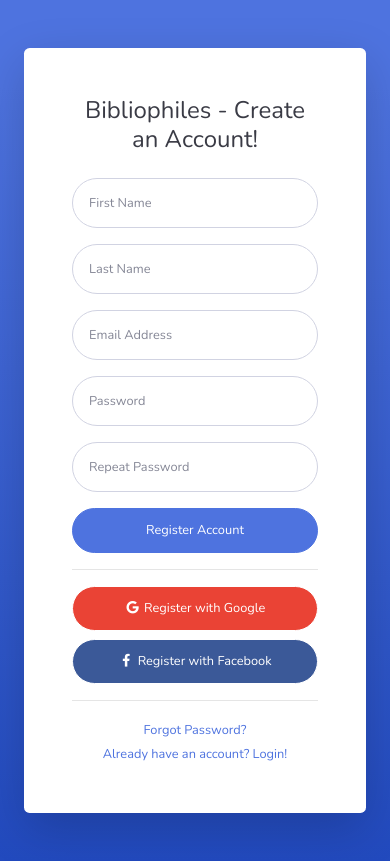
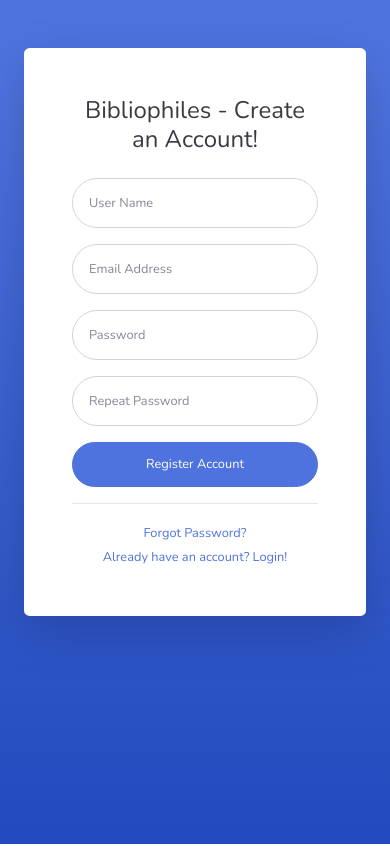
Before and after one commit to homemix/bibliophiles, a Flask app: page /auth/register in a window 390 px wide. Run offline with Flask 2, Linux system fonts and the light colour scheme; some libraries are stand-ins or nearby versions.

Commit message:
login/register updates

```diff
--- a/app.py
+++ b/app.py
@@ -42,7 +42,8 @@ app.register_blueprint(auth, url_prefix='/auth')
 
 @app.route('/')
 def index():
-    return redirect(url_for('books.index'))
+    return redirect(url_for('auth.register'))
+
 
 
 if __name__ == '__main__':
--- a/blueprints/AuthBlueprint.py
+++ b/blueprints/AuthBlueprint.py
@@ -1,4 +1,8 @@
-from flask import Blueprint, render_template
+from flask import Blueprint, flash, render_template, request, redirect, url_for
+from flask_login import login_required, login_user, logout_user
+from models.User import User
+from werkzeug.security import generate_password_hash, check_password_hash
+from models.database import db
 
 auth = Blueprint('auth', __name__)
 
@@ -8,6 +12,34 @@ def login():
     return render_template('auth/login.html')
 
 
+@auth.route('/login', methods=['POST'])
+def login_post():
+  # login code goes here
+    pass
+
 @auth.route('/register')
 def register():
     return render_template('auth/register.html')
+
+
+@auth.route('/register', methods=['POST'])
+def register_post():
+
+    email = request.form.get('email')
+    username = request.form.get('username')
+    password = request.form.get('password')
+    usertype_id = 1
+
+    user = User.query.filter_by(email=email).first()
+    if user:
+        flash('Email address already exists')
+        return redirect(url_for('auth.login'))
+
+    new_user = User(email=email, username=username, usertype_id=usertype_id,
+                    password=generate_password_hash(password, method='sha256'))
+    db.session.add(new_user)
+    db.session.commit()
+    return redirect(url_for('auth.login'))
+
+    # @auth.route('/logout')
+    # @login_required
--- a/templates/auth/register.html
+++ b/templates/auth/register.html
@@ -37,20 +37,17 @@
                         <div class="text-center">
                             <h1 class="h4 text-gray-900 mb-4">Bibliophiles - Create an Account!</h1>
                         </div>
-                        <form class="user">
-                            <div class="form-group row">
-                                <div class="col-sm-6 mb-3 mb-sm-0">
-                                    <input type="text" class="form-control form-control-user" id="exampleFirstName"
-                                           placeholder="First Name">
-                                </div>
-                                <div class="col-sm-6">
-                                    <input type="text" class="form-control form-control-user" id="exampleLastName"
-                                           placeholder="Last Name">
-                                </div>
+                        <form class="user" action = "{{url_for('auth.register_post')}}" methods="POST">
+                            <div class="form-group">
+
+                                    <input type="text" class="form-control form-control-user" id="username"
+                                           name = "username" placeholder="User Name">
+
+
                             </div>
                             <div class="form-group">
-                                <input type="email" class="form-control form-control-user" id="exampleInputEmail"
-                                       placeholder="Email Address">
+                                <input type="email" class="form-control form-control-user" id="email"
+                                      name = "email" placeholder="Email Address">
                             </div>
                             <div class="form-group row">
                                 <div class="col-sm-6 mb-3 mb-sm-0">
@@ -62,23 +59,18 @@
                                            id="exampleRepeatPassword" placeholder="Repeat Password">
                                 </div>
                             </div>
-                            <a href="login.html" class="btn btn-primary btn-user btn-block">
+                            <button type="submit" class="btn btn-primary btn-user btn-block">
                                 Register Account
-                            </a>
-                            <hr>
-                            <a href="index.html" class="btn btn-google btn-user btn-block">
-                                <i class="fab fa-google fa-fw"></i> Register with Google
-                            </a>
-                            <a href="index.html" class="btn btn-facebook btn-user btn-block">
-                                <i class="fab fa-facebook-f fa-fw"></i> Register with Facebook
-                            </a>
+                            </button>
+
+
                         </form>
                         <hr>
                         <div class="text-center">
                             <a class="small" href="forgot-password.html">Forgot Password?</a>
                         </div>
                         <div class="text-center">
-                            <a class="small" href="login.html">Already have an account? Login!</a>
+                            <a class="small" href="{{url_for('auth.login')}}">Already have an account? Login!</a>
                         </div>
                     </div>
                 </div>
```
Also changed, not shown: templates/auth/login.html (+5 -11 lines), 1 other file.
